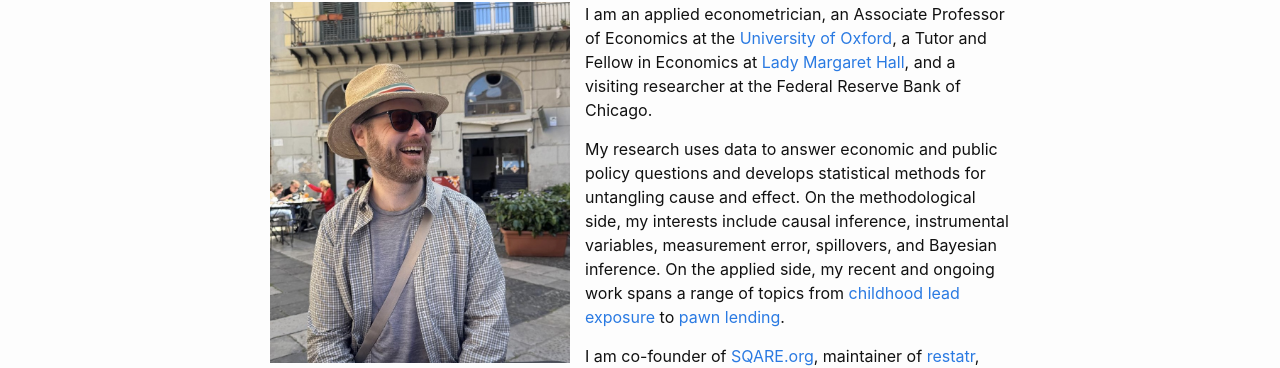
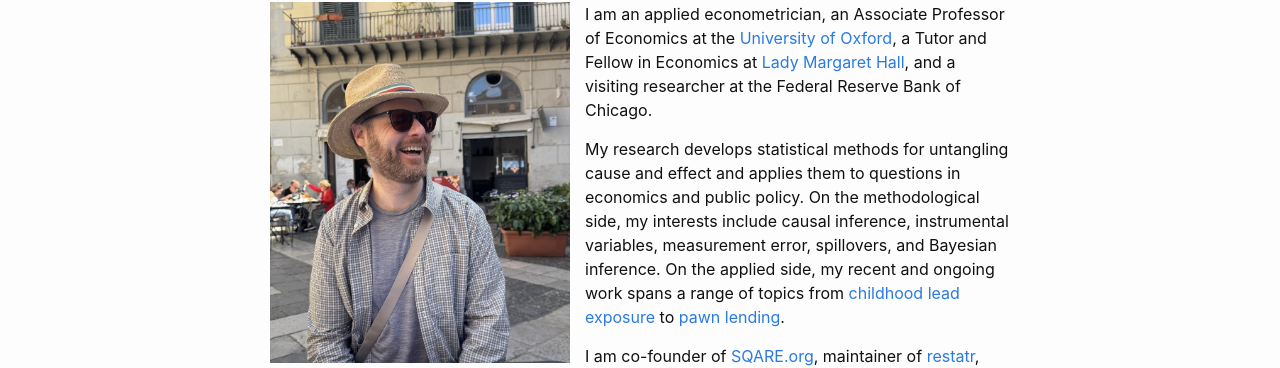
Before and after one commit to fditraglia/fditraglia.github.io, a Jekyll site: the page built from index.md, in a window 1280 px wide. Shown: the part 90-458 px from the top of the page. Built offline with Jekyll 4.4.1, drawn with Linux system fonts in a browser that asks for light colours.

Commit message:
Reword the home page sentence on research: methods first, then their application
Co-Authored-By: Claude Fable 5.1 <noreply@anthropic.com>

```diff
--- a/index.md
+++ b/index.md
@@ -3,7 +3,7 @@ layout: home
 ---
 I am an applied econometrician, an Associate Professor of Economics at the [University of Oxford](http://www.economics.ox.ac.uk), a Tutor and Fellow in Economics at [Lady Margaret Hall](http://www.lmh.ox.ac.uk), and a visiting researcher at the Federal Reserve Bank of Chicago.
 
-My research uses data to answer economic and public policy questions and develops statistical methods for untangling cause and effect.
+My research develops statistical methods for untangling cause and effect and applies them to questions in economics and public policy.
 On the methodological side, my interests include causal inference, instrumental variables, measurement error, spillovers, and Bayesian inference.
 On the applied side, my recent and ongoing work spans a range of topics from [childhood lead exposure](/research/#lead-risk) to [pawn lending](/research/#pawn).
 
```
